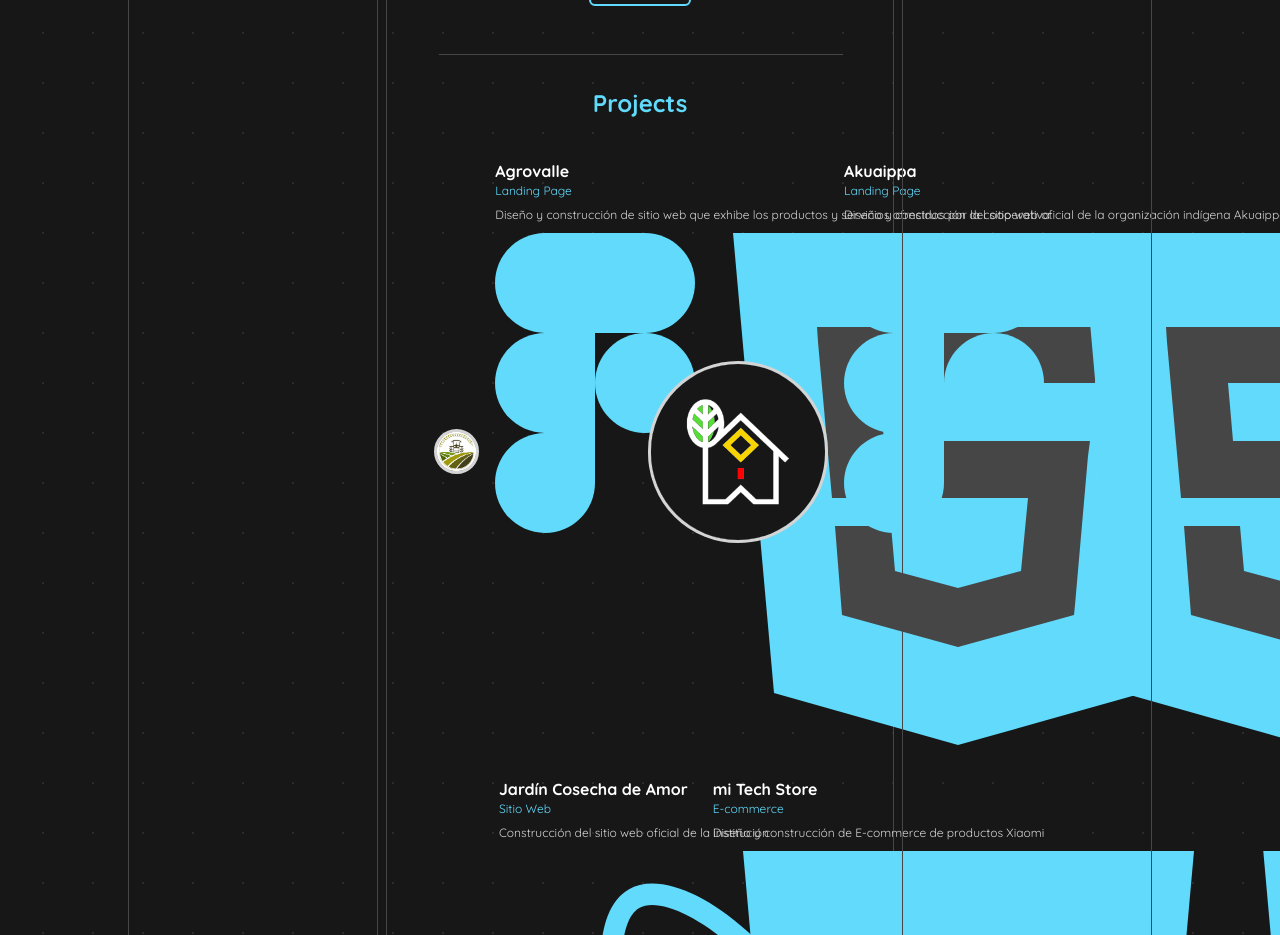
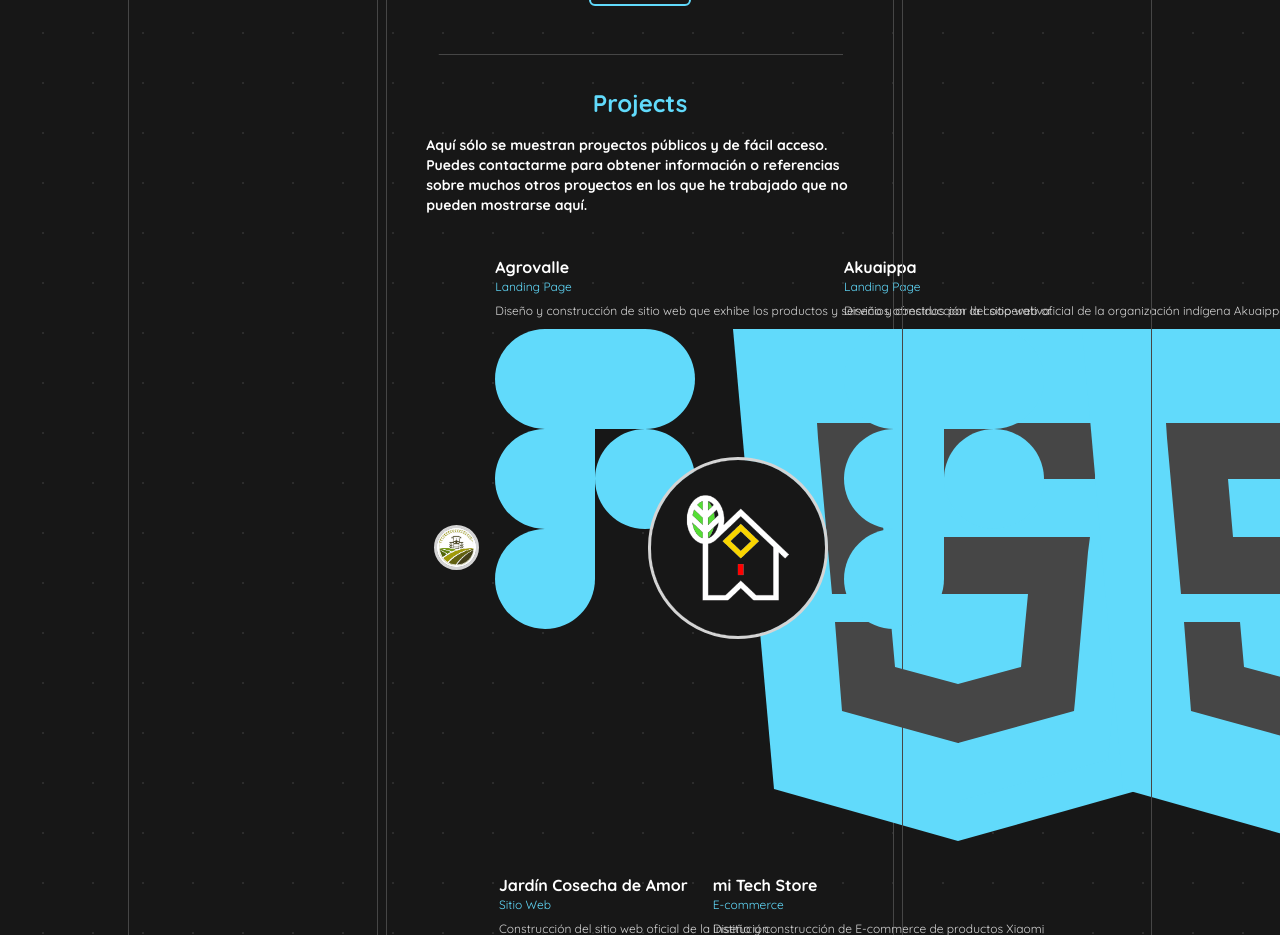
Before and after one commit to lorenzoSanchez97/portfolio, a Next.js app: page /about in a window 1280 px wide. Shown: the part 4360-5295 px from the top of the page. Built offline with nearby package versions, Linux system fonts and the light colour scheme.

Commit message:
proyects disclaimer added

```diff
--- a/src/components/ProjectsGroup.js
+++ b/src/components/ProjectsGroup.js
@@ -6,7 +6,8 @@
 export default function ProjectsGroup() {
     return (
         <section className="flex flex-col items-center text-bright-white w-[95%]">
-            <h1 className="text-2xl text-light-blue ">Projects</h1>
+            <h1 className="text-2xl text-light-blue">Projects</h1>
+            <h2 className="text-sm text-birght-white mt-4">Aquí sólo se muestran proyectos públicos y de fácil acceso. Puedes contactarme para obtener información o referencias sobre muchos otros proyectos en los que he trabajado que no pueden mostrarse aquí.</h2>
             <div className="grid grid-cols-2 gap-y-4 mt-8">
                 {projects.map((project, index) => {
                     return <Project name={project} key={index}/>
```
